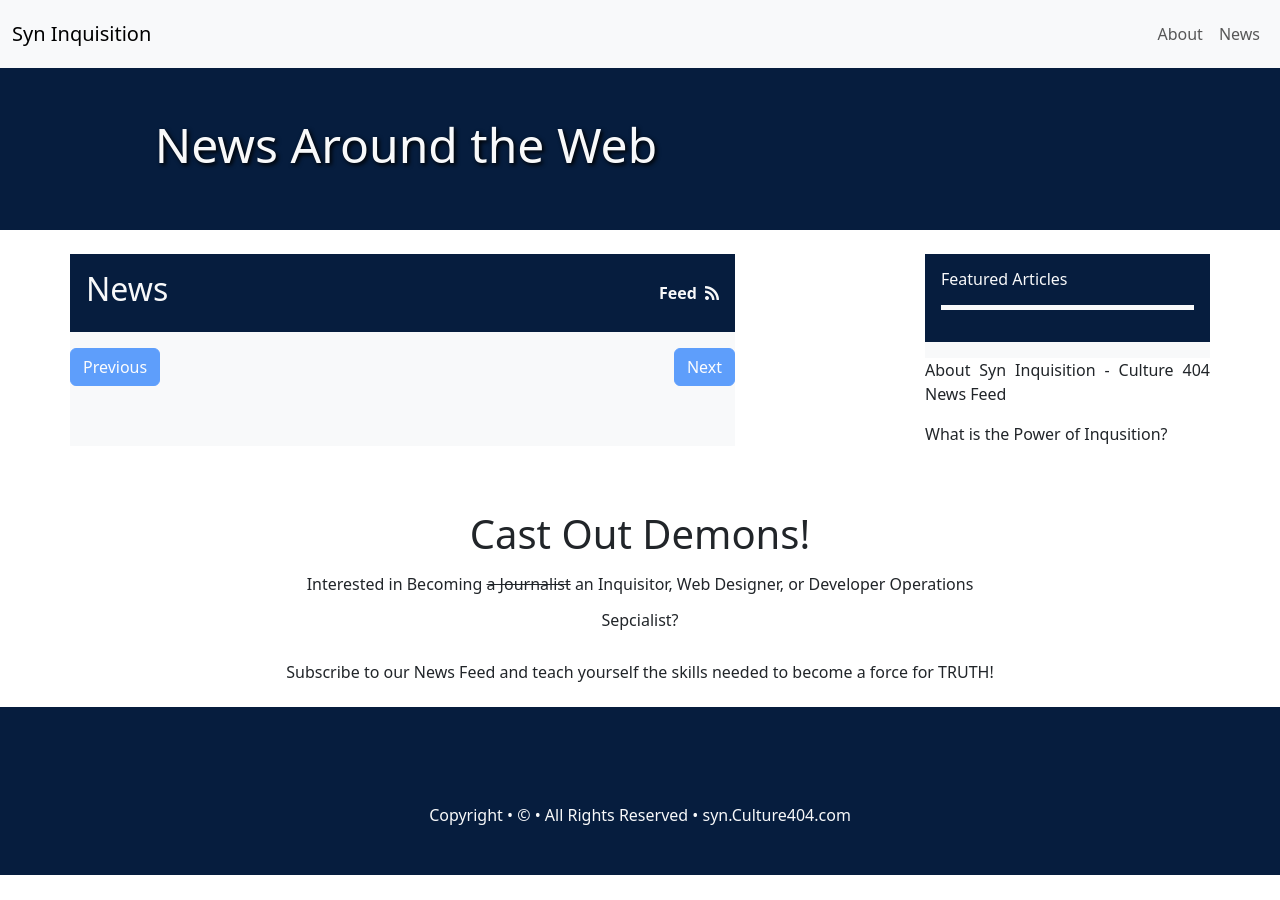
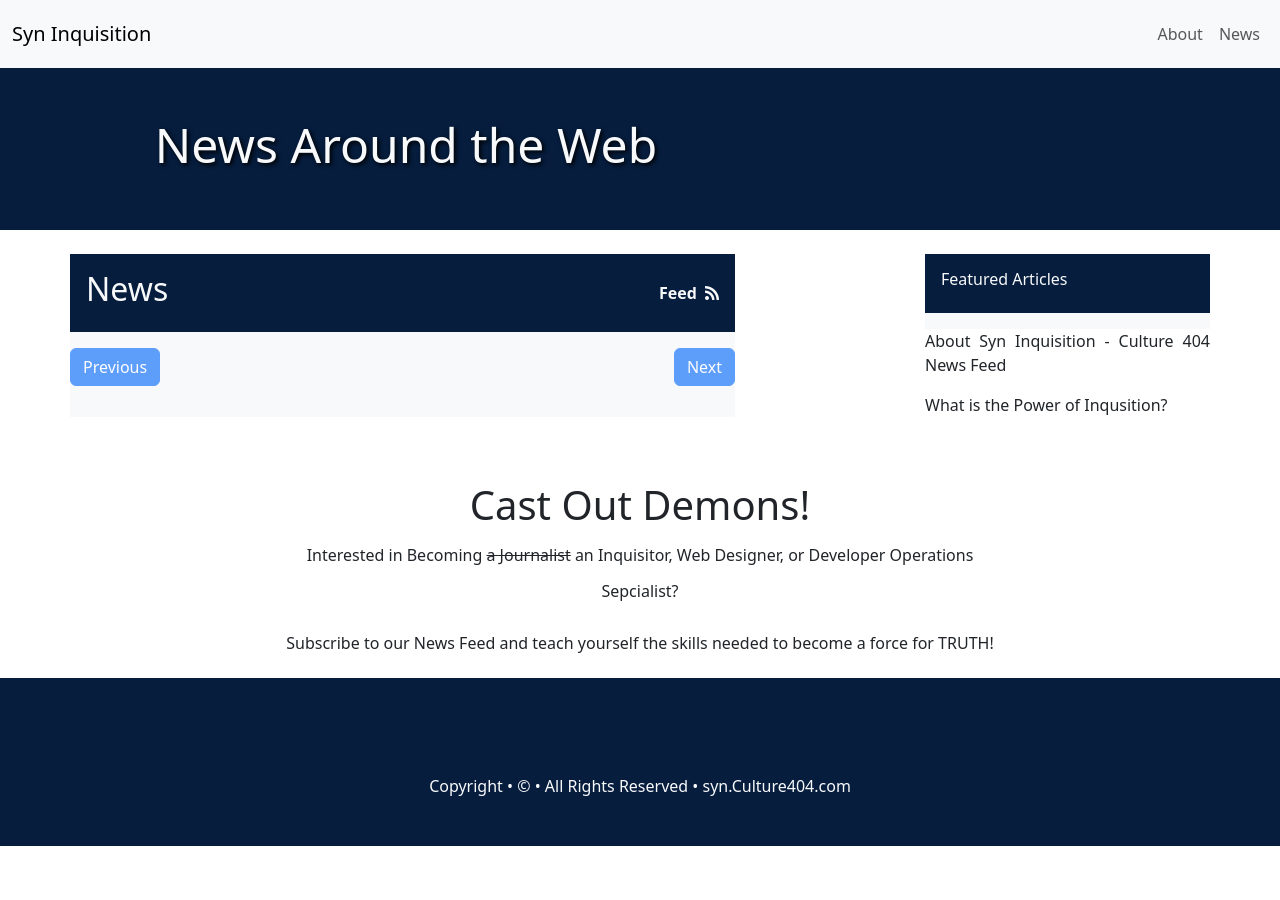
Before and after one commit to Culture-404/Syn_Inquisition, a Jekyll site: the page built from news/index.html, in a window 1280 px wide. Built offline with Jekyll 4.4.1, drawn with Linux system fonts in a browser that asks for light colours; the list of posts is cut into pages by our own code.

Commit message:
rm sidebar padding and border

```diff
--- a/news/index.html
+++ b/news/index.html
@@ -82,12 +82,9 @@
                 <div class="row justify-content-between">
                     <div class="col-12">
 
-                        <h2 class="fs-6 border-bottom border-light border-5 border-secondary pb-3 mb-3">Featured Articles</h2>
+                        <h2 class="fs-6 border-secondary">Featured Articles</h2>
 
                     </div>
-
-
-
                 </div>
             </div>
 
```
